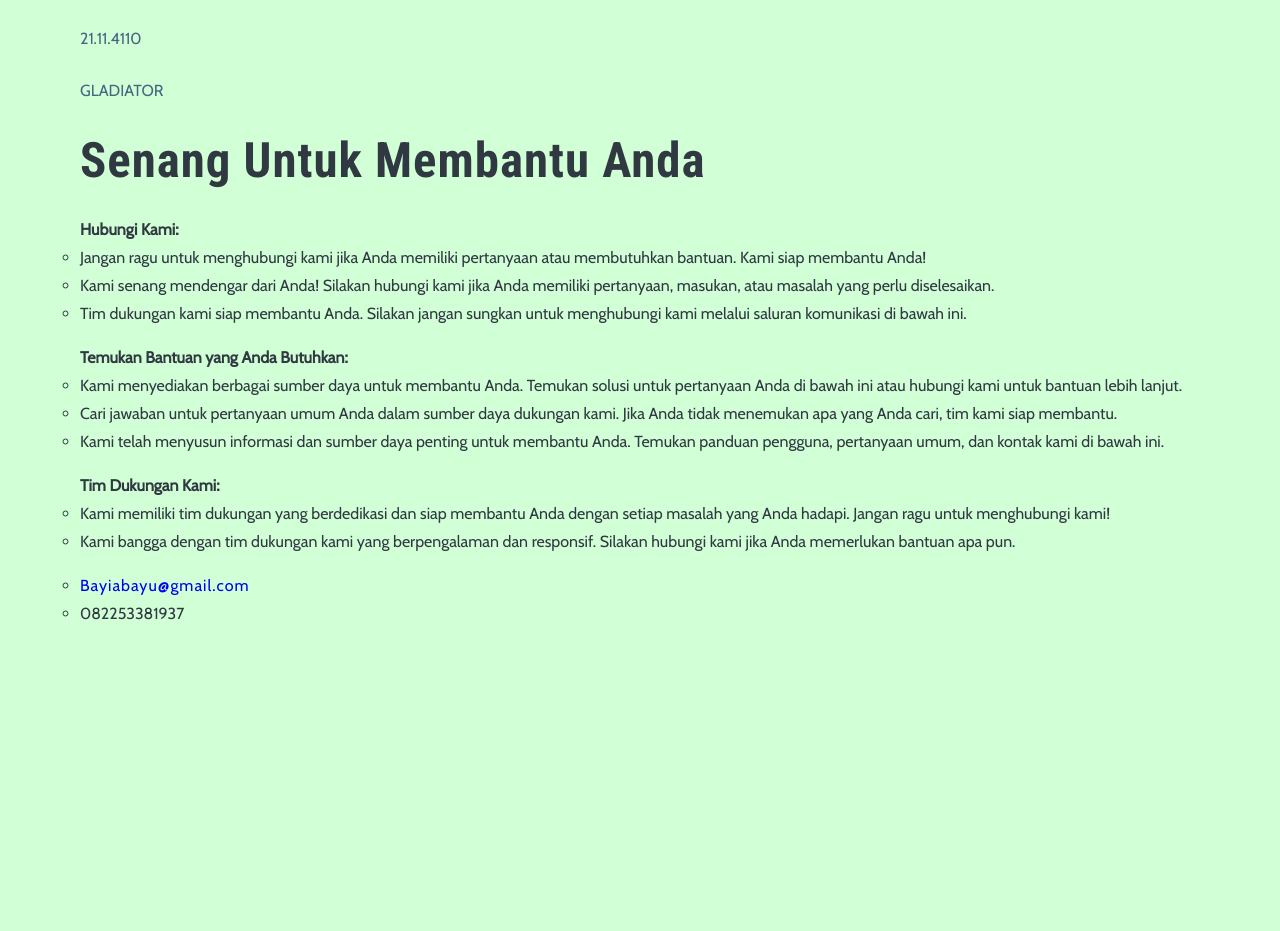
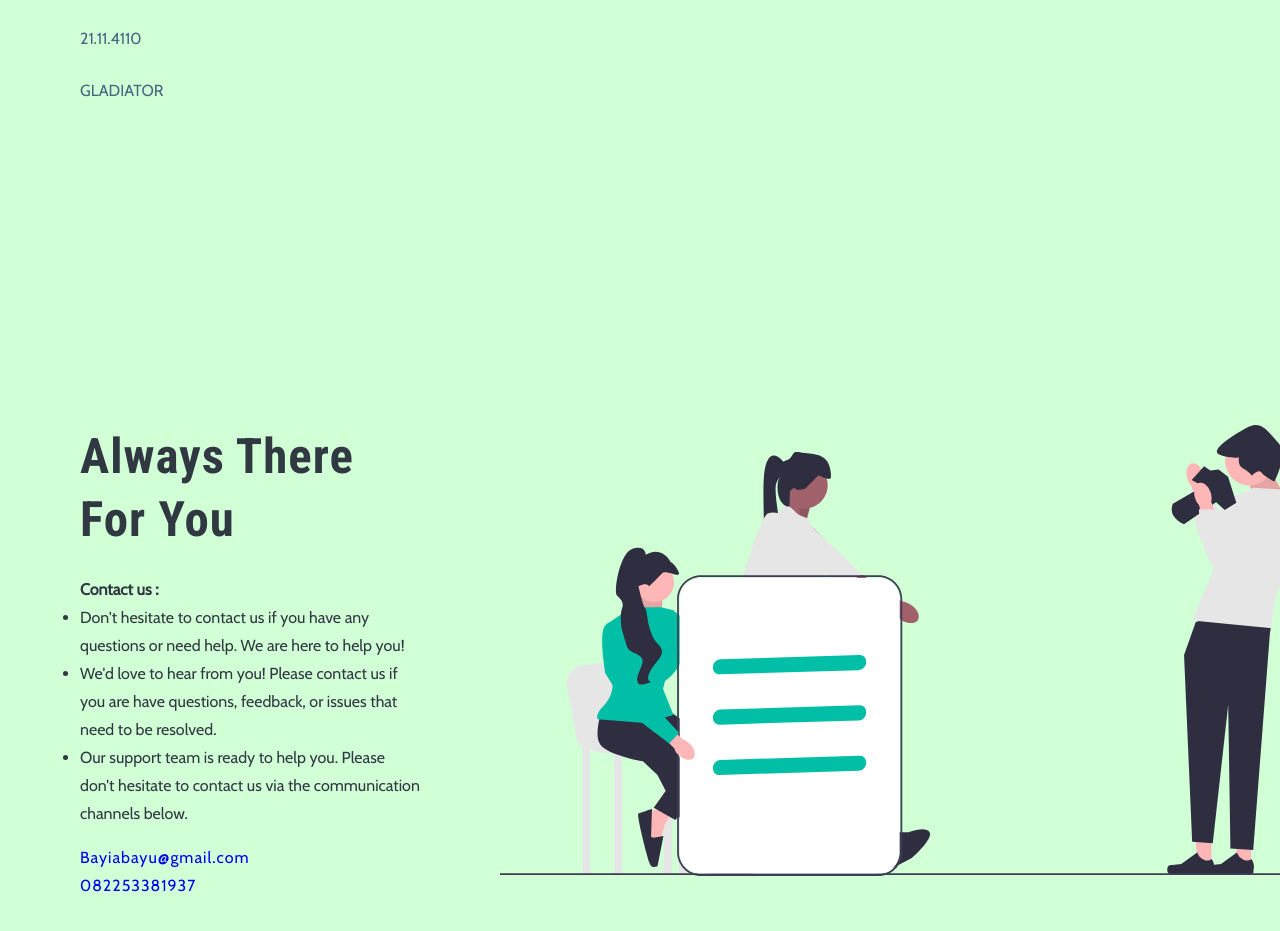
Before and after one commit to Marst313/Marst-Job, a React (Vite) app: page /landing in a window 1280 px wide. Shown: the part 2069-3000 px from the top of the page. Before the commit the page ends 2713 px from the top, so only its background shows below. Built offline with nearby package versions, Linux system fonts and the light colour scheme.

Commit message:
make a few changes to page support

```diff
--- a/src/assets/wrappers/Support.js
+++ b/src/assets/wrappers/Support.js
@@ -2,8 +2,24 @@ import React from "react";
 import styled from "styled-components";
 
 const Wrapper = styled.div`
+  display: flex;
+  margin-top: 20rem;
+  margin-bottom: 3rem;
+  padding-right: 5rem;
+  img {
+    width: 50rem;
+    margin-left: 5rem;
+  }
   ul {
-    list-style-type: circle;
+    list-style-type: disc;
+  }
+  .list {
+    list-style-type: none;
+  }
+  .container-support {
+    width: 50%;
+    width: 700px;
+    height: 500px;
   }
 `;
 
--- a/src/components/Support.jsx
+++ b/src/components/Support.jsx
@@ -1,64 +1,41 @@
 import React from "react";
 import Wrapper from "../assets/wrappers/Support";
+import sp from "../assets/images/support.svg";
 
 export const Support = () => {
   return (
     <Wrapper className="container">
-      <div>
-        <h1>Senang untuk membantu Anda</h1>
+      <div className="container-support">
+        <h1>Always there for you</h1>
         <p></p>
         <ul>
-          <b>Hubungi Kami:</b>
+          <b>Contact us :</b>
           <li>
-            Jangan ragu untuk menghubungi kami jika Anda memiliki pertanyaan
-            atau membutuhkan bantuan. Kami siap membantu Anda!
+            Don't hesitate to contact us if you have any questions or need help.
+            We are here to help you!
           </li>
           <li>
-            Kami senang mendengar dari Anda! Silakan hubungi kami jika Anda
-            memiliki pertanyaan, masukan, atau masalah yang perlu diselesaikan.
+            We'd love to hear from you! Please contact us if you are have
+            questions, feedback, or issues that need to be resolved.
           </li>
           <li>
-            Tim dukungan kami siap membantu Anda. Silakan jangan sungkan untuk
-            menghubungi kami melalui saluran komunikasi di bawah ini.
+            Our support team is ready to help you. Please don't hesitate to
+            contact us via the communication channels below.
           </li>
         </ul>
-        <ul>
-          <b>Temukan Bantuan yang Anda Butuhkan:</b>
+        <ul className="list">
           <li>
-            Kami menyediakan berbagai sumber daya untuk membantu Anda. Temukan
-            solusi untuk pertanyaan Anda di bawah ini atau hubungi kami untuk
-            bantuan lebih lanjut.
+            <a href="mailto:bayiabayu@gmail.com">Bayiabayu@gmail.com</a>
           </li>
           <li>
-            Cari jawaban untuk pertanyaan umum Anda dalam sumber daya dukungan
-            kami. Jika Anda tidak menemukan apa yang Anda cari, tim kami siap
-            membantu.
-          </li>
-          <li>
-            Kami telah menyusun informasi dan sumber daya penting untuk membantu
-            Anda. Temukan panduan pengguna, pertanyaan umum, dan kontak kami di
-            bawah ini.
+            <a href="https://wa.me/6282253381937?text=Assalamualaikum Bang">
+              082253381937
+            </a>
           </li>
         </ul>
-        <ul>
-          <b>Tim Dukungan Kami:</b>
-          <li>
-            Kami memiliki tim dukungan yang berdedikasi dan siap membantu Anda
-            dengan setiap masalah yang Anda hadapi. Jangan ragu untuk
-            menghubungi kami!
-          </li>
-          <li>
-            Kami bangga dengan tim dukungan kami yang berpengalaman dan
-            responsif. Silakan hubungi kami jika Anda memerlukan bantuan apa
-            pun.
-          </li>
-        </ul>
-        <ul>
-          <li>
-            <a href="bayiabayu@gmail.com">Bayiabayu@gmail.com</a>
-          </li>
-          <li>082253381937</li>
-        </ul>
+      </div>
+      <div className="container-support">
+        <img src={sp} alt="" />
       </div>
     </Wrapper>
   );
```
Also changed, not shown: src/assets/images/support.png (deleted), src/assets/images/support.svg (added).
